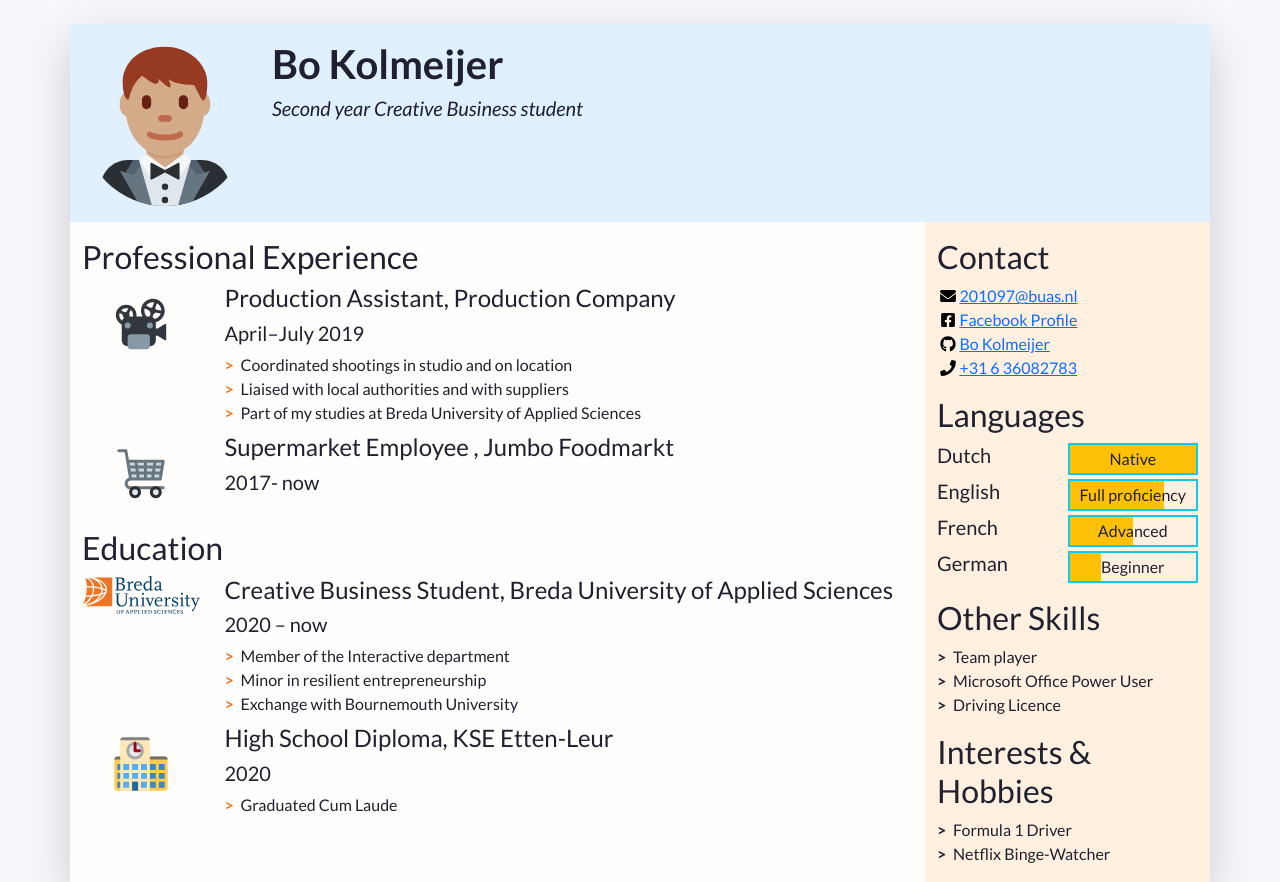
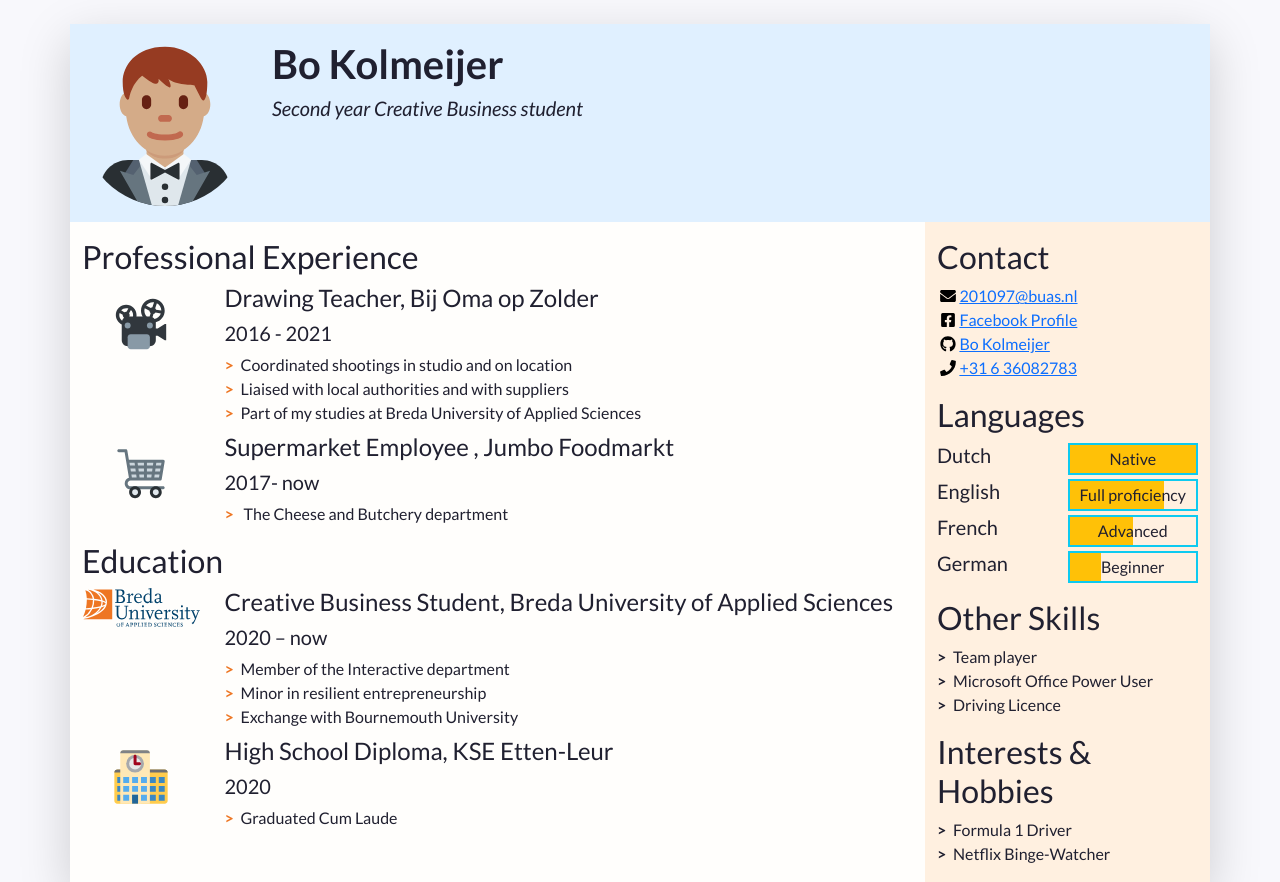
Before and after one commit to bokolmeijer/mypersonalcv, a plain HTML site: page index.html in a window 1280 px wide. Shown: the top 882 px of the page. Drawn offline with nearby package versions, Linux system fonts and the light colour scheme.

Commit message:
Update index.html

```diff
--- a/index.html
+++ b/index.html
@@ -89,8 +89,8 @@
                   <img class="biography-logo mw-100 d-block mx-auto" src="images/employers/projector.svg" alt="Company logo" width="80">
                 </div>
                 <div class="biography-contents col-9 col-sm-10 col-md-9 col-lg-10">
-                  <h4>Production Assistant, Production Company</h4>
-                  <h5>April&ndash;July 2019</h5>
+                  <h4>Drawing Teacher, Bij Oma op Zolder</h4>
+                  <h5>2016 - 2021</h5>
                   <!-- Use the list below to talk about your achievements -->
                   <ul class="biography-details list-unstyled">
                     <li>Coordinated shootings in studio and on location</li>
@@ -109,6 +109,10 @@
                 <div class="biography-contents col-9 col-sm-10 col-md-9 col-lg-10">
                   <h4>Supermarket Employee , Jumbo Foodmarkt</h4>
                   <h5>2017- now</h5>
+					<ul class="biography-details list-unstyled">
+					<li> The Cheese and Butchery department</li>
+						 </ul>
+
                   <!-- This entry doesn't have a list of achievements, but you can copy-paste the one from above -->
                 </div>
               </li>
```
